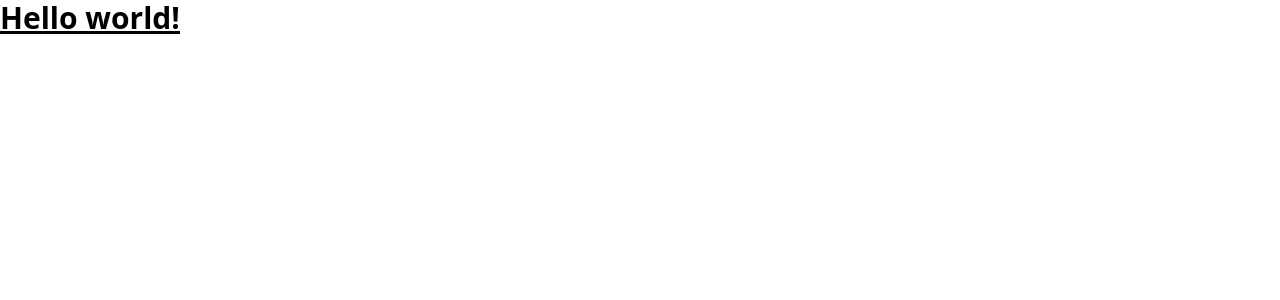
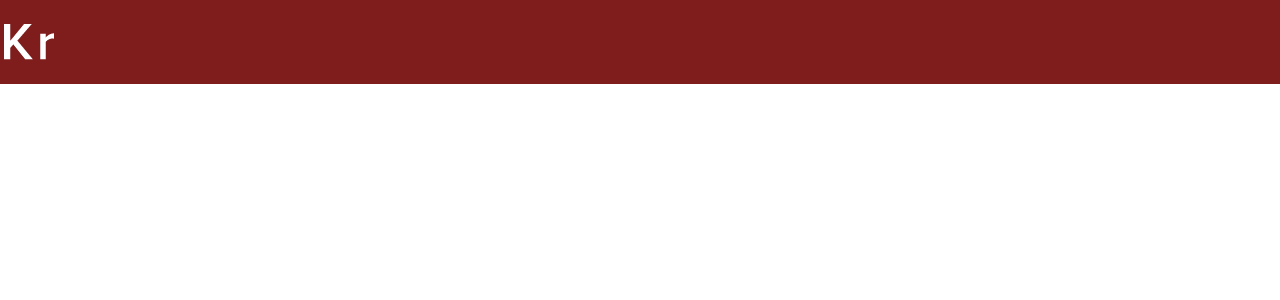
Before and after one commit to Luke-Manyamazi/luke-portfolio, a React (Vite) app: page / in a window 1280 px wide. Shown: the top 300 px of the page. Built offline with nearby package versions, Linux system fonts and the light colour scheme.

Commit message:
added navbar and logo

```diff
--- a/src/App.jsx
+++ b/src/App.jsx
@@ -1,7 +1,9 @@
+import Navbar from "./components/Navbar";
+
 const App = () => {
   return (
     <div>
-      <h1 className="text-3xl font-bold underline">Hello world!</h1>
+      <Navbar />
     </div>
   );
 };
--- /dev/null
+++ b/src/components/Navbar.jsx
@@ -0,0 +1,13 @@
+import logo from "../assets/kevinRushLogo.png";
+
+const Navbar = () => {
+  return (
+    <nav className="bg-red-900 mb-20 flex items-center justify-between py-6">
+      <div className="flex flex-shrink-0 items-center">
+        <img src={logo} alt="logo" />
+      </div>
+    </nav>
+  );
+};
+
+export default Navbar;
--- a/src/index.css
+++ b/src/index.css
@@ -1,3 +1,9 @@
+@import url('https://fonts.googleapis.com/css2?family=Inter:ital,opsz,wght@0,14..32,100..900;1,14..32,100..900&family=Poppins:ital,wght@0,100;0,200;0,300;0,400;0,500;0,600;0,700;0,800;0,900;1,100;1,200;1,300;1,400;1,500;1,600;1,700;1,800;1,900&display=swap');
+
 @tailwind base;
 @tailwind components;
 @tailwind utilities;
+
+:root {
+    font-family: "Inter", sans-serif;
+}
```
